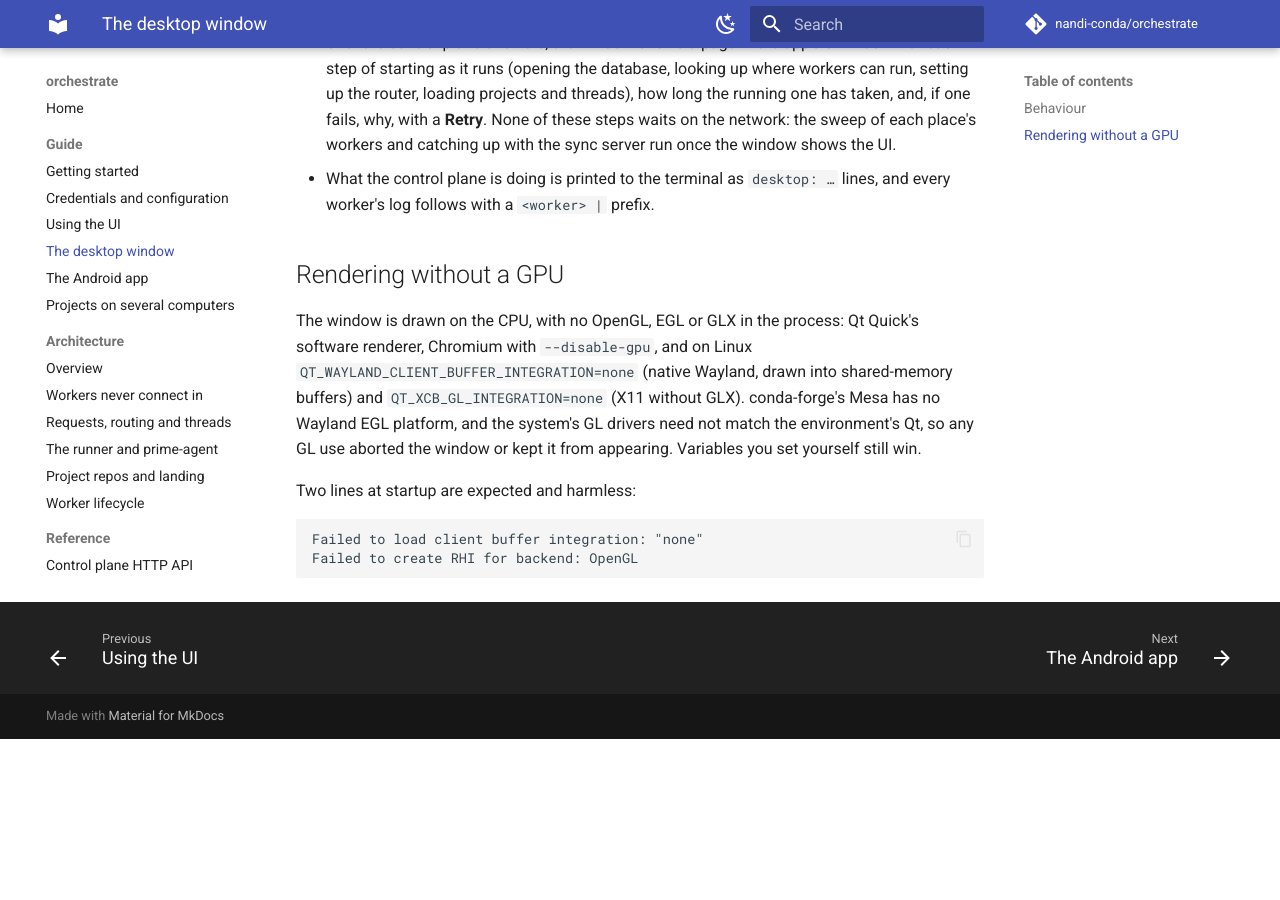
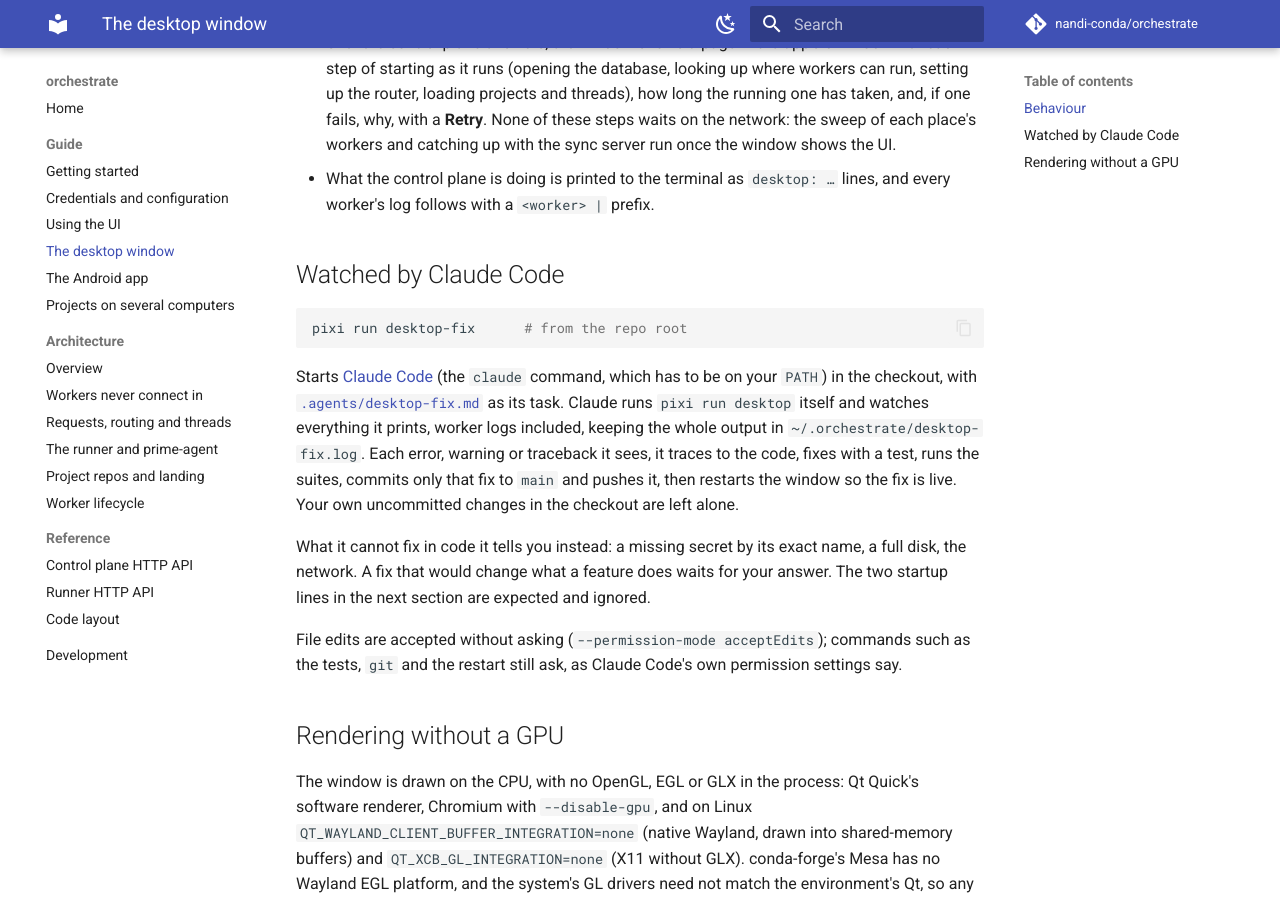
Before and after one commit to nandi-conda/orchestrate, an MkDocs documentation site: the page built from docs/guide/desktop.md, in a window 1280 px wide and 900 px high, scrolled down 906 px. Built offline with MkDocs 1.6.1 and Material for MkDocs 9.7.7, drawn with Linux system fonts in a browser that asks for light colours; comment, search, counter and statistics services are not loaded; before the commit the page ends 1645 px from its top, so only the background shows below that.

Commit message:
agents: add pixi run desktop-fix, Claude Code running and fixing the desktop
Co-Authored-By: Claude Opus 5.5 <noreply@anthropic.com>
Claude-Session: https://claude.ai/code/session_01DPL5hj4KUBtNXExPAS3nBQ

````diff
--- a/docs/guide/desktop.md
+++ b/docs/guide/desktop.md
@@ -41,6 +41,31 @@ environment). conda-forge has no Qt WebEngine for osx-64.
 - What the control plane is doing is printed to the terminal as `desktop: …`
   lines, and every worker's log follows with a `<worker> |` prefix.
 
+## Watched by Claude Code
+
+```sh
+pixi run desktop-fix      # from the repo root
+```
+
+Starts [Claude Code](https://code.claude.com) (the `claude` command, which has
+to be on your `PATH`) in the checkout, with
+[`.agents/desktop-fix.md`](https://github.com/nandi-conda/orchestrate/blob/main/.agents/desktop-fix.md)
+as its task. Claude runs `pixi run desktop` itself and watches everything it
+prints, worker logs included, keeping the whole output in
+`~/.orchestrate/desktop-fix.log`. Each error, warning or traceback it sees, it
+traces to the code, fixes with a test, runs the suites, commits only that fix
+to `main` and pushes it, then restarts the window so the fix is live. Your own
+uncommitted changes in the checkout are left alone.
+
+What it cannot fix in code it tells you instead: a missing secret by its exact
+name, a full disk, the network. A fix that would change what a feature does
+waits for your answer. The two startup lines in the next section are expected
+and ignored.
+
+File edits are accepted without asking (`--permission-mode acceptEdits`);
+commands such as the tests, `git` and the restart still ask, as Claude Code's
+own permission settings say.
+
 ## Rendering without a GPU
 
 The window is drawn on the CPU, with no OpenGL, EGL or GLX in the process: Qt
--- a/pixi.toml
+++ b/pixi.toml
@@ -13,6 +13,7 @@ platforms = ["linux-64", "linux-aarch64", "osx-arm64", "osx-64", "win-64"]
 setup = { cmd = "pixi install --manifest-path runner && pixi install --all --manifest-path orchestrator", description = "Install both subprojects' environments, including the orchestrator's test and desktop envs" }
 serve = { cmd = "pixi run --manifest-path orchestrator serve", description = "Build the UI, then serve the control plane on http://127.0.0.1:8000" }
 desktop = { cmd = "pixi run --manifest-path orchestrator desktop", description = "Open the UI in a desktop window, with the control plane running in the same process (--port, --db)" }
+desktop-fix = { cmd = 'claude --permission-mode acceptEdits "Read .agents/desktop-fix.md and do what it says."', description = "Start Claude Code (claude on your PATH) to run the desktop window, watch its output and land fixes for every error it prints" }
 worker = { cmd = "pixi run --manifest-path runner serve", description = "Run a runner service on :8080 (a worker; the control plane starts one per project itself)" }
 test = { cmd = "pixi run --manifest-path runner test && pixi run --manifest-path orchestrator test && pixi run --manifest-path orchestrator test-desktop", description = "Run every test suite: runner, orchestrator, the desktop window" }
 package = { cmd = "pixi exec rattler-build build --recipe recipe/recipe.yaml -c conda-forge -c https://prefix.dev/nandi-testing --output-dir output", env = { ORCHESTRATE_VERSION = "0.1.0" }, description = "Build the orchestrate conda package into output/ (CI publishes it on every push to main)" }
````
Also changed, not shown: .agents/desktop-fix.md (added, +74 -0 lines), README.md (+1 -0 lines).
